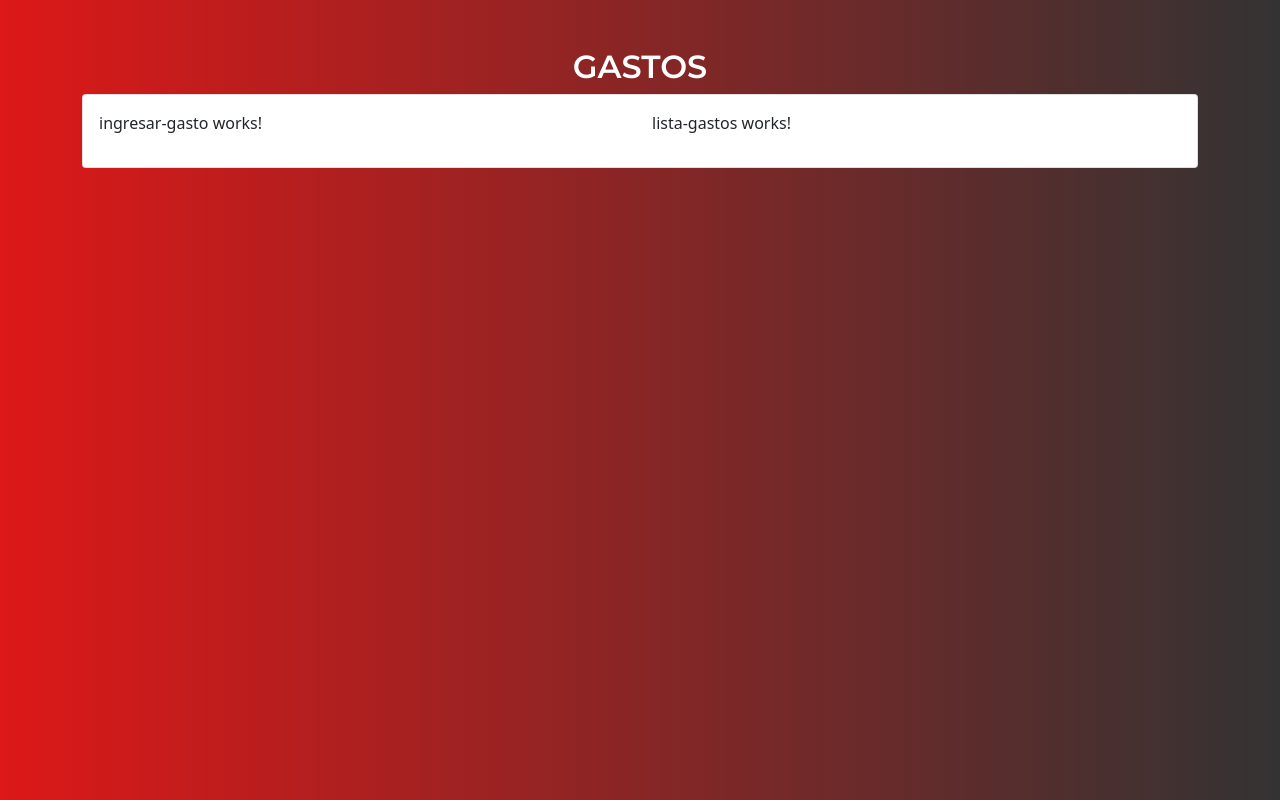
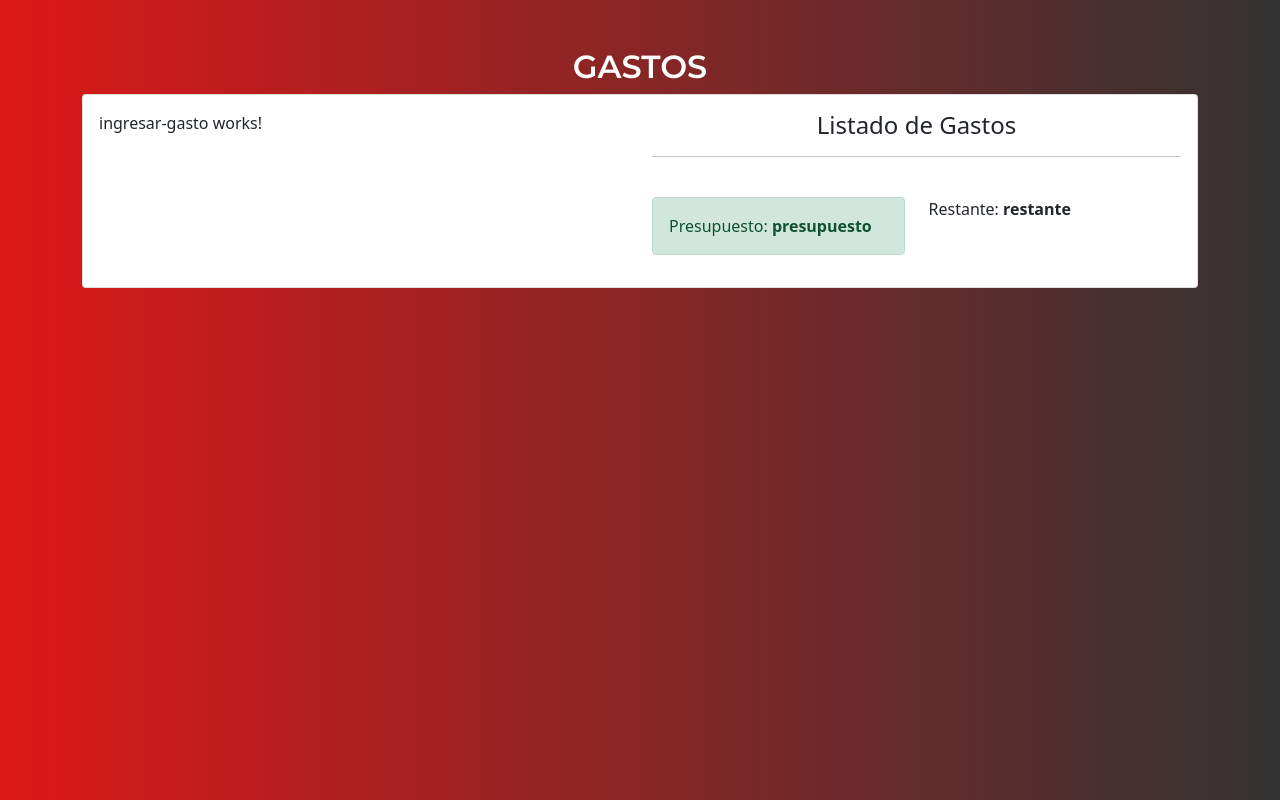
Before and after one commit to jodu07/presupuestoAngularApp, an Angular app: page /gastos in a window 1280 px wide. Built offline with nearby package versions, Linux system fonts and the light colour scheme.

Commit message:
functions presupuestoService

```diff
--- a/src/app/components/lista-gastos/lista-gastos.component.html
+++ b/src/app/components/lista-gastos/lista-gastos.component.html
@@ -1 +1,24 @@
-<p>lista-gastos works!</p>
+<h4 class="text-center">Listado de Gastos</h4>
+<hr>
+<div class="row" style="margin-top: 40px;">
+    <div class="col-lg-6">
+        <div class="alert alert-success sizeAlert">
+            Presupuesto: <strong>presupuesto</strong>
+        </div>
+    </div>
+    <div class="col-lg-6">
+        <div class="sizeAlert" [ngClass]="aplicarColorRestante()">
+            Restante: <strong>restante</strong>
+        </div>
+    </div>
+</div>
+<div class="row">
+    <div class="col-lg-12">
+        <ul class="list-group list-group-flush">
+            <li class="list-group-item d-flex justify-content-between" *ngFor="let gasto of listaGastos">
+                <strong>{{ gasto.nombre }}</strong>
+                <span class="badge rounded-pill bg-secondary">${{ gasto.cantidad }} </span>
+            </li>
+        </ul>
+    </div>
+</div>
--- a/src/app/components/lista-gastos/lista-gastos.component.ts
+++ b/src/app/components/lista-gastos/lista-gastos.component.ts
@@ -1,4 +1,6 @@
 import { Component, OnInit } from '@angular/core';
+import { Subscription } from 'rxjs';
+import { PresupuestoService } from '../../services/presupuesto.service';
 
 @Component({
   selector: 'app-lista-gastos',
@@ -7,9 +9,42 @@ import { Component, OnInit } from '@angular/core';
 })
 export class ListaGastosComponent implements OnInit {
 
-  constructor() { }
+  listaGastos:any[]=[];
+  presupuesto: number;
+  restante: number;
+  subscripcion: Subscription;
+
+  constructor(private _presupuestoService: PresupuestoService) {
+    this.presupuesto = 0;
+    this.restante = 0;
+
+    this.subscripcion = this._presupuestoService
+
+
+  }
+
+
+
+
+  aplicarColorRestante(){
+
+  }
+
+
+
+
+
+
+
+
+
+
+
 
   ngOnInit(): void {
+
+    this.presupuesto = this._presupuestoService.presupuesto;
+    this.restante = this._presupuestoService.restante
   }
 
 }
--- a/src/app/services/presupuesto.service.ts
+++ b/src/app/services/presupuesto.service.ts
@@ -1,4 +1,5 @@
 import { Injectable } from '@angular/core';
+import { Observable, Subject } from 'rxjs';
 
 @Injectable({
   providedIn: 'root'
@@ -7,14 +8,22 @@ export class PresupuestoService {
 
   presupuesto: number;
   restante: number;
+  private gastos$ = new Subject<any>();
 
   constructor() {
     this.presupuesto = 0;
     this.restante = 0;
    }
 
+   getGatos(): Observable<any>{
+     return this.gastos$.asObservable();
+   }
 
-  agregarGasto(){
+
+  agregarGasto(gasto: any){
+
+    this.restante = this.restante - gasto.cantidad;
+    this.gastos$.next(gasto);
 
   }
 }
```
